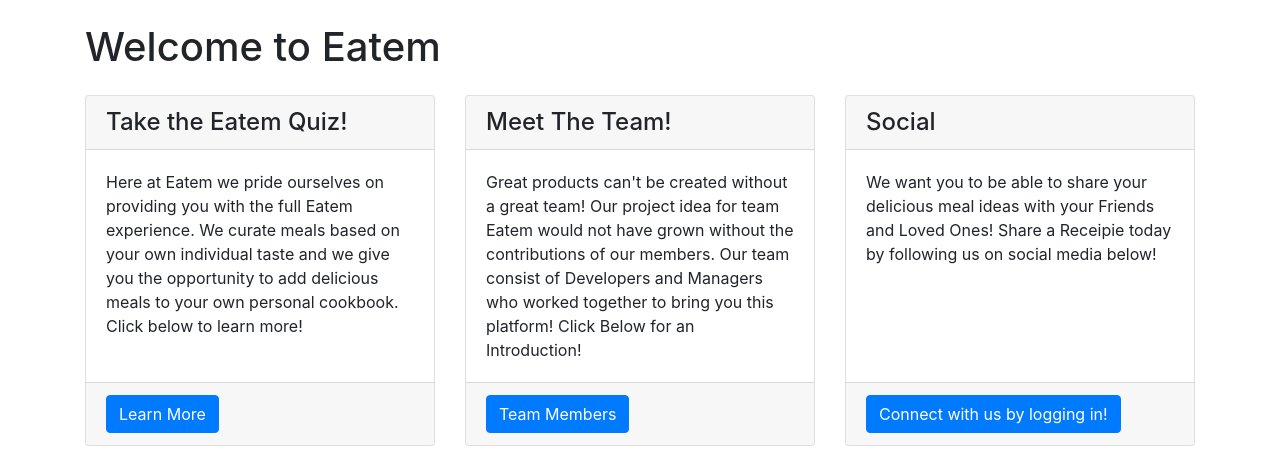
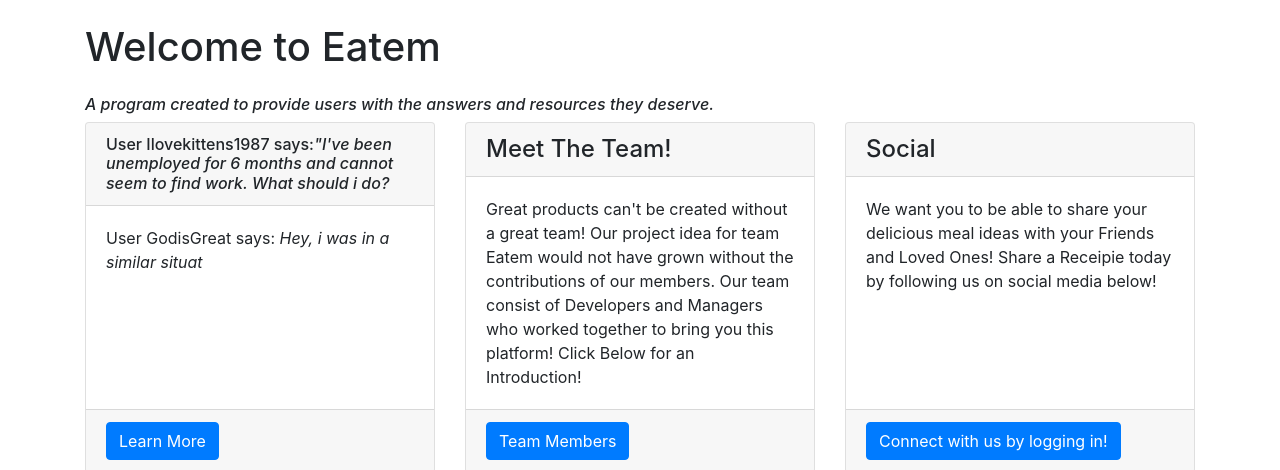
Before and after one commit to ahmadthegoat/Helpme, a Flask app: page / in a window 1280 px wide. Shown: the part 577-1047 px from the top of the page. Run offline with Flask 2, Linux system fonts and the light colour scheme; some libraries are stand-ins or nearby versions.

Commit message:
added images

```diff
--- a/templates/index.html
+++ b/templates/index.html
@@ -7,7 +7,7 @@
   <meta name="description" content="">
   <meta name="author" content="">
 
-  <title>Eatem - Meals you will love</title>
+  <title>Get help now:</title>
 
   <!-- Bootstrap core CSS -->
   <link href="../static/vendor/bootstrap/css/bootstrap.min.css" rel="stylesheet">
@@ -22,7 +22,7 @@
 <!-- Navigation -->
   <nav class="navbar fixed-top navbar-expand-lg navbar-dark bg-dark fixed-top">
         <div class="container">
-          <a class="navbar-brand" href="/">Eatem</a>
+          <b><a class="navbar-brand" href="/">Help.me</a></b>
           <button class="navbar-toggler navbar-toggler-right" type="button" data-toggle="collapse" data-target="#navbarResponsive" aria-controls="navbarResponsive" aria-expanded="false" aria-label="Toggle navigation">
             <span class="navbar-toggler-icon"></span>
           </button>
@@ -32,7 +32,7 @@
                 <a class="nav-link" href="/">Home</a>
               </li>
               <li class="nav-item">
-                <a class="nav-link" href="/quiz">Quiz</a>
+                <a class="nav-link" href="/quiz"></a>
               </li>
               <li class="nav-item">
                     <a class="nav-link" href="/blog">Blog</a>
@@ -54,14 +54,14 @@
       </ol>
       <div class="carousel-inner" role="listbox">
         <!-- Slide One - Set the background image for this slide in the line below -->
-        <div class="carousel-item active" style="background-image: url('https://www.health.harvard.edu/media/content/images/healthy-breakfast-oatmeal-banana-bhofack2-iStock_62292476_MEDIUM.jpg')">
+        <div class="carousel-item active" style="background-image: url('https://user-images.githubusercontent.com/57840968/68998525-3dde3e80-0881-11ea-8a90-338c438bc212.jpg')">
           <div class="carousel-caption d-none d-md-block">
             <h3>Breakfast</h3>
             <p>The most important meal of the day is easy to skip. Join Eatem today to make breakfast simple!</p>
           </div>
         </div>
         <!-- Slide Two - Set the background image for this slide in the line below -->
-        <div class="carousel-item" style="background-image: url('https://i.ytimg.com/vi/ePdr4pgvpD8/maxresdefault.jpg')">
+        <div class="carousel-item" style="background-image: url('https://user-images.githubusercontent.com/57840968/68998544-85fd6100-0881-11ea-8172-3ae5654845e6.jpg')">
           <div class="carousel-caption d-none d-md-block">
             <h3>Lunch</h3>
             <p>Life is busy. We want to help you make lunch enjoyable, time efficent, and cheap.</p>
@@ -90,14 +90,15 @@
   <div class="container">
 
     <h1 class="my-4">Welcome to Eatem</h1>
+    <h6><i>A program created to provide users with the answers and resources they deserve.</i></h6>
 
     <!-- Marketing Icons Section -->
     <div class="row">
       <div class="col-lg-4 mb-4">
         <div class="card h-100">
-          <h4 class="card-header">Take the Eatem Quiz!</h4>
+          <h6 class="card-header">User Ilovekittens1987 says:<i>"I've been unemployed for 6 months and cannot seem to find work. What should i do?</i></h6>
           <div class="card-body">
-            <p class="card-text">Here at Eatem we pride ourselves on providing you with the full Eatem experience. We curate meals based on your own individual taste and we give you the opportunity to add delicious meals to your own personal cookbook. Click below to learn more!</p>
+            <p class="card-text">User GodisGreat says: <i>Hey, i was in a similar situat</i></p>
           </div>
           <div class="card-footer">
             <a href="/quiz" class="btn btn-primary">Learn More</a>
```
